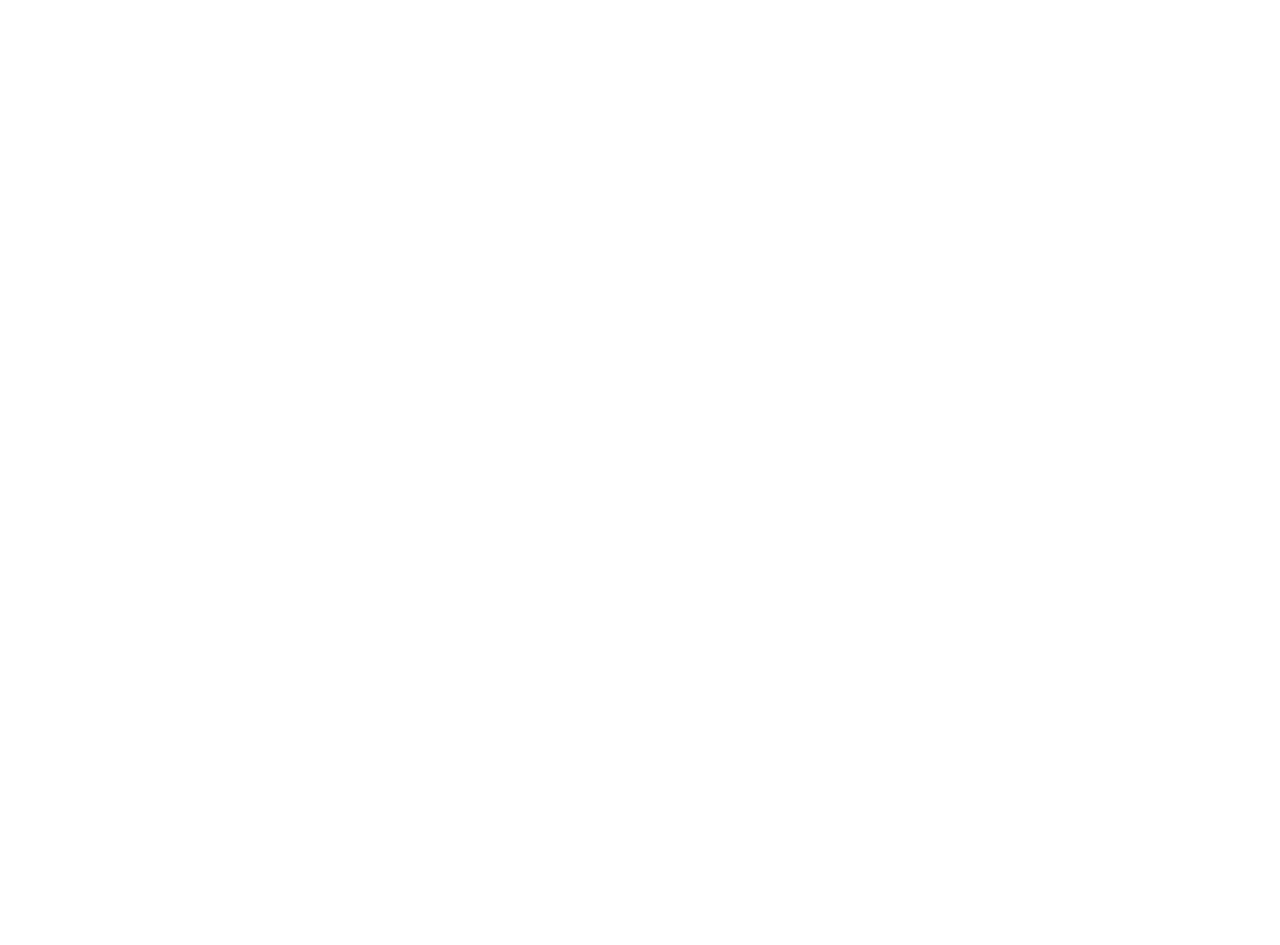
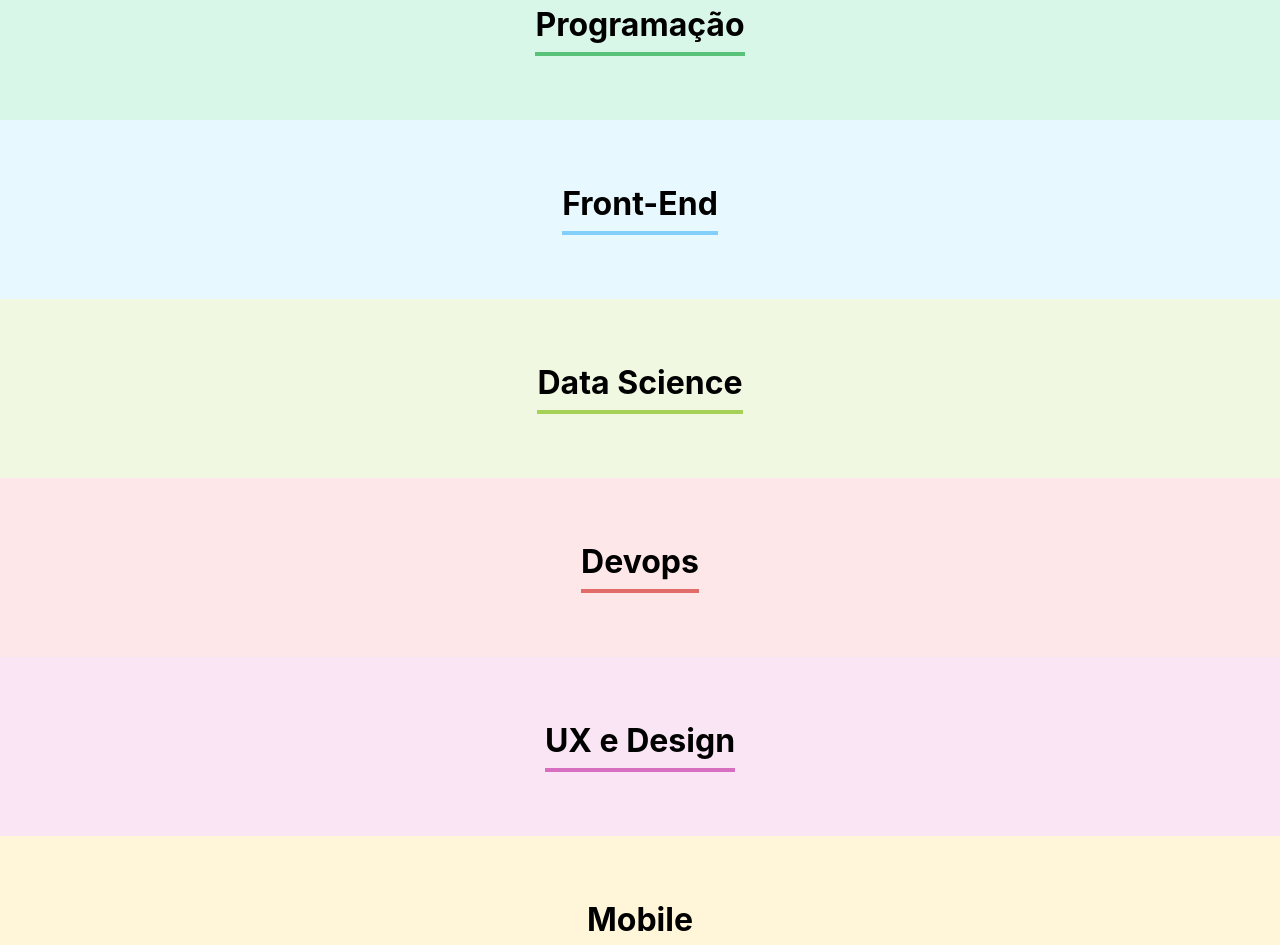
Before and after one commit to RenanVidal/Alura, a React (Create React App) app in the folder Organo/: page / in a window 1280 px wide. Shown: the part 1560-2505 px from the top of the page. Before the commit the page ends 1501 px from the top, so only its background shows below. Built offline with nearby package versions, Linux system fonts and the light colour scheme.

Commit message:
Projeto Organo - Att React

```diff
--- a/Organo/public/index.html
+++ b/Organo/public/index.html
@@ -24,7 +24,7 @@
       work correctly both with client-side routing and a non-root public URL.
       Learn how to configure a non-root public URL by running `npm run build`.
     -->
-    <title>React App</title>
+    <title>Organo</title>
   </head>
   <body>
     <noscript>You need to enable JavaScript to run this app.</noscript>
--- a/Organo/src/App.js
+++ b/Organo/src/App.js
@@ -1,11 +1,62 @@
+import { useState } from 'react';
 import Banner from './componentes/Banner';
 import Formulario from './componentes/Formulario';
+import Time from './componentes/Times';
 
 function App() {
+
+  const times = [
+    {
+      nome: 'Programação',
+      corPrimaria: '#57c278',
+      corSecundaria: '#d9f7e9'
+    },
+    {
+      nome: 'Front-End',
+      corPrimaria: '#82cffa',
+      corSecundaria: '#e8f8ff'
+    },
+    {
+      nome: 'Data Science',
+      corPrimaria: '#a6d157',
+      corSecundaria: '#f0f8e2'
+    },
+    {
+      nome: 'Devops',
+      corPrimaria: '#e06b69',
+      corSecundaria: '#fde7e8'
+    },
+    {
+      nome: 'UX e Design',
+      corPrimaria: '#d86ebf',
+      corSecundaria: '#fae5f5'
+    },
+    {
+      nome: 'Mobile',
+      corPrimaria: '#feba05',
+      corSecundaria: '#fff5d9'
+    },
+    {
+      nome: 'Inovação e Gestão',
+      corPrimaria: '#ff8a29',
+      corSecundaria: '#ffeedf'
+    }
+  ]
+
+  const [colaboradores, setColaboradores] = useState([]);
+
+  const aoNovoColaboradorAdicionado = (colaborador) => {
+    console.log(colaborador);
+    setColaboradores([...colaboradores, colaborador]);
+  }
+
   return (
     <div className="App">
       <Banner />
-      <Formulario />
+      <Formulario aoColaboradorCadastrado={colaborador => aoNovoColaboradorAdicionado(colaborador)}/>
+
+      {times.map(time => <Time key={time.nome} nome={time.nome} corPrimaria={time.corPrimaria} corSecundaria={time.corSecundaria} />)}
+
     </div>
   );
 }
--- a/Organo/src/componentes/CampoTexto/index.js
+++ b/Organo/src/componentes/CampoTexto/index.js
@@ -2,11 +2,8 @@
 
 const CampoTexto = (props) => {
 
-    let valor ='';
-
     const aoDigitado = (evento) => {
-        valor = evento.target.value;
-        console.log(valor);
+        props.aoAlterado(evento.target.value);
     }
 
     return (
@@ -14,7 +11,7 @@
             <label>
                 {props.label}
             </label>
-            <input value={valor} onChange={aoDigitado} required={props.obrigatorio} placeholder={props.placeholder} />
+            <input value={props.valor} onChange={aoDigitado} required={props.obrigatorio} placeholder={props.placeholder} />
         </div>
     );
 }
--- a/Organo/src/componentes/Formulario/index.js
+++ b/Organo/src/componentes/Formulario/index.js
@@ -2,8 +2,9 @@
 import CampoTexto from '../CampoTexto';
 import ListaSuspensa from '../ListaSuspensa';
 import Botao from '../Botao';
+import { useState } from 'react';
 
-const Formulario = () => {
+const Formulario = (props) => {
 
     const times = [
         'Programação',
@@ -15,8 +16,19 @@
         'Inovação e Gestão'
     ]
 
+    const [nome, setNome] = useState('');
+    const [cargo, setCargo] = useState('');
+    const [imagem, setImagem] = useState('');
+    const [time, setTime] = useState('');
+
     const aoSalvar = (evento) => {
         evento.preventDefault();
+        props.aoColaboradorCadastrado({
+            nome,
+            cargo,
+            imagem,
+            time
+        });
         console.log('Form foi submetido');
     }
 
@@ -24,10 +36,33 @@
         <section className="formulario">
             <form onSubmit={aoSalvar}>
                 <h2>Preencha os dados para criar um card do colaborador</h2>
-                <CampoTexto obrigatorio={true} label="Nome" placeholder="Digite o seu nome"/>
-                <CampoTexto obrigatorio={true} label="Cargo" placeholder="Digite o seu cargo"/>
-                <CampoTexto label="Imagem" placeholder="Digite o endereço da imagem"/>
-                <ListaSuspensa obrigatorio={true} label="Time" itens={times}/>
+                <CampoTexto
+                    obrigatorio={true}
+                    label="Nome"
+                    placeholder="Digite o seu nome"
+                    valor={nome}
+                    aoAlterado={valor => setNome(valor)}
+                />
+                <CampoTexto
+                    obrigatorio={true}
+                    label="Cargo"
+                    placeholder="Digite o seu cargo"
+                    valor={cargo}
+                    aoAlterado={valor => setCargo(valor)}
+                />
+                <CampoTexto
+                    label="Imagem"
+                    placeholder="Digite o endereço da imagem"
+                    valor={imagem}
+                    aoAlterado={valor => setImagem(valor)}
+                />
+                <ListaSuspensa
+                    obrigatorio={true}
+                    label="Time"
+                    itens={times}
+                    valor={time}
+                    aoAlterado={valor => setTime(valor)}
+                />
                 <Botao>
                     Criar Card
                 </Botao>
--- a/Organo/src/componentes/ListaSuspensa/index.js
+++ b/Organo/src/componentes/ListaSuspensa/index.js
@@ -6,7 +6,7 @@
             <label>
                 {props.label}
             </label>
-            <select required={props.obrigatorio}>
+            <select onChange={evento => props.aoAlterado(evento.target.value)} required={props.required} value={props.valor}>
                 {props.itens.map(item => <option key={item}>{item}</option>)}
             </select>
         </div>
--- /dev/null
+++ b/Organo/src/componentes/Times/Times.css
@@ -0,0 +1,11 @@
+.time {
+    text-align: center;
+    padding: 2rem;
+}
+
+.time h3 {
+    font-size: 2rem;
+    border-bottom: 0.25rem solid;
+    display: inline-block;
+    padding-bottom: 0.5rem;
+}
--- /dev/null
+++ b/Organo/src/componentes/Times/index.js
@@ -0,0 +1,13 @@
+import './Times.css';
+
+const Time = (props) => {
+    return (
+        <section className='time' style={{backgroundColor: props.corSecundaria}}>
+            <h3 style={{borderColor: props.corPrimaria}}>
+                {props.nome}
+            </h3>
+        </section>
+    );
+}
+
+export default Time;
```
